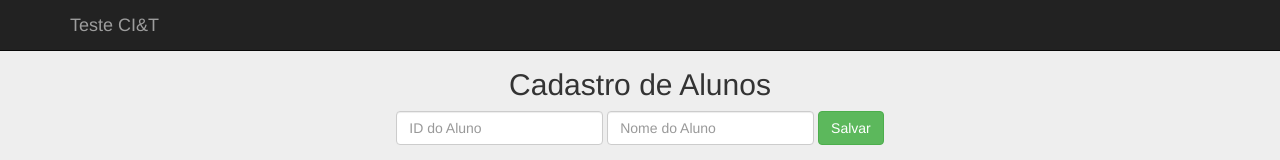
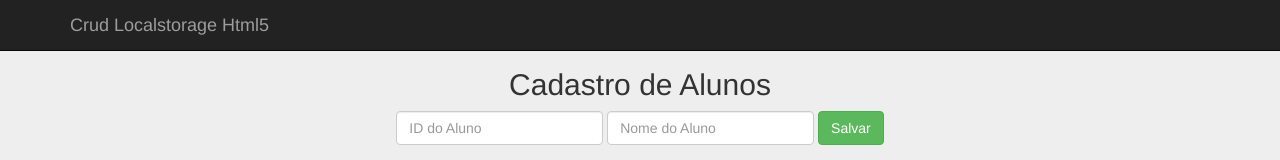
Before and after one commit to danilomartinssilva/Crud-Localstorage-html5, a plain HTML site: page index.html in a window 1280 px wide. Shown: the top 160 px of the page. Drawn offline with nearby package versions, Linux system fonts and the light colour scheme.

Commit message:
Alteracao no title do site

```diff
--- a/index.html
+++ b/index.html
@@ -5,7 +5,7 @@
   <meta http-equiv="X-UA-Compatible" content="IE=edge">
   <meta name="viewport" content="width=device-width, initial-scale=1">
 
-  <title>Teste CI&T</title>
+  <title>Crud Localstorage Html5</title>
 
   <!-- Bootstrap -->
   <link href="css/bootstrap.min.css" rel="stylesheet">
@@ -21,7 +21,7 @@
     <nav class="navbar navbar-inverse navbar-fixed-top">
       <div class="container">
         <div class="navbar-header">
-          <a class="navbar-brand" href="#">Teste CI&T</a>
+          <a class="navbar-brand" href="#">Crud Localstorage Html5</a>
         </div>
       </div>
     </nav>
```
